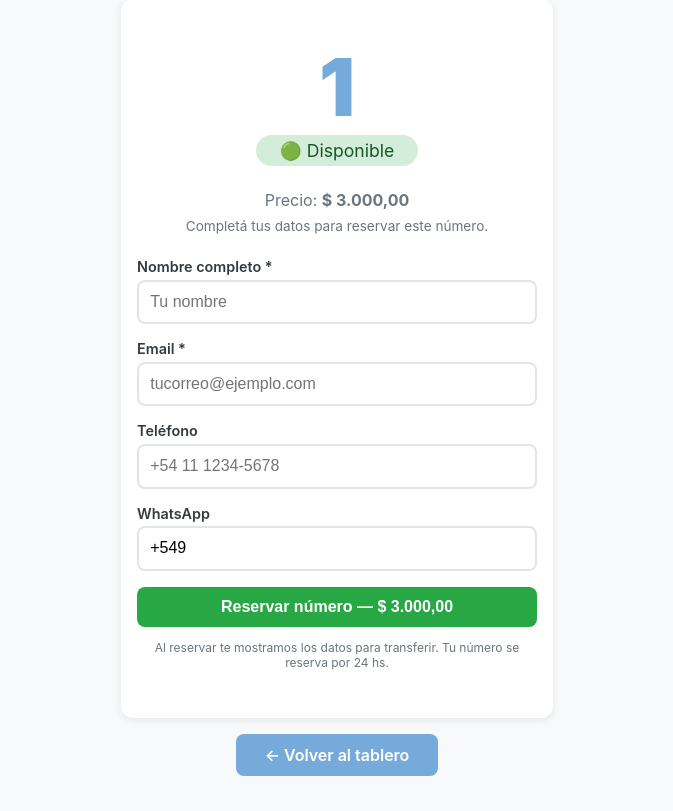
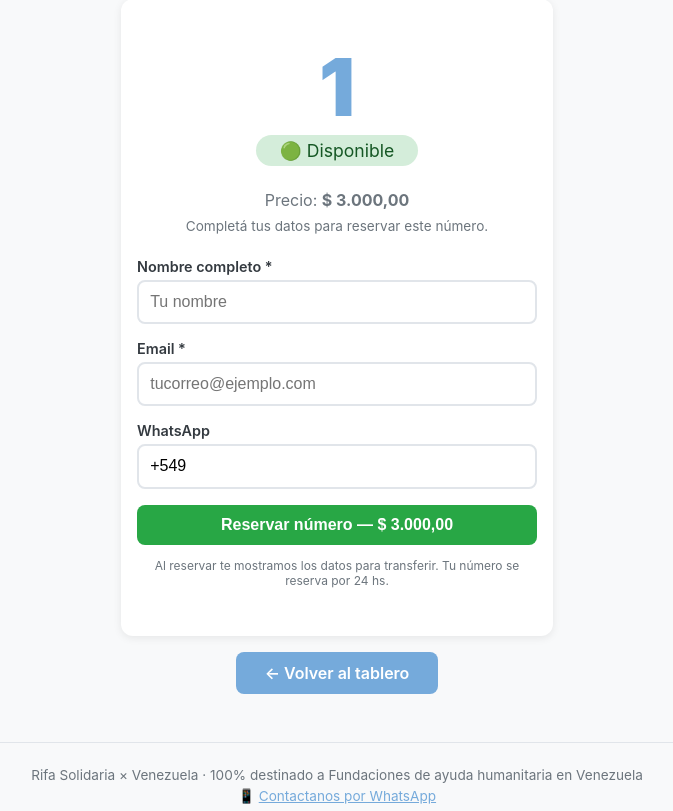
Before and after one commit to JoseManuel-TI/loteria, a Flask app: page /numero/1 in a window 1280 px wide. Shown: the part 160-971 px from the top of the page, without its empty margins (303-976 px from the left). Run offline with Flask 3, Linux system fonts and the light colour scheme; data comes from the database, SQL or seed files in the repository; data that the repository does not hold is empty.

Commit message:
Eliminar CBU y campo teléfono del formulario

```diff
--- a/templates/gracias.html
+++ b/templates/gracias.html
@@ -22,10 +22,9 @@
                 Transferí <strong>{{ pesos(precio) }}</strong> a la siguiente cuenta y envianos el comprobante por WhatsApp para confirmar tu número:
             </p>
             <ul style="margin-top:0.5rem; font-size:0.9rem; list-style:none; padding:0;">
-                <li><strong>Banco:</strong> {{ banco.banco }}</li>
+                <li><strong>Banco:</strong> Mercado Pago</li>
                 <li><strong>Titular:</strong> {{ banco.titular }}</li>
                 <li><strong>Tipo:</strong> {{ banco.tipo }}</li>
-                <li><strong>CBU:</strong> {{ banco.cbu }}</li>
                 <li><strong>Alias:</strong> {{ banco.alias }}</li>
             </ul>
             <p style="font-size:0.85rem; margin-top:0.8rem; text-align:center;">
--- a/templates/numero.html
+++ b/templates/numero.html
@@ -15,10 +15,6 @@
             <div class="form-group">
                 <label>Email *</label>
                 <input type="email" name="email" required placeholder="tucorreo@ejemplo.com">
-            </div>
-            <div class="form-group">
-                <label>Teléfono</label>
-                <input type="tel" name="telefono" placeholder="+54 11 1234-5678">
             </div>
             <div class="form-group">
                 <label>WhatsApp</label>
```
Also changed, not shown: 1 other file.
